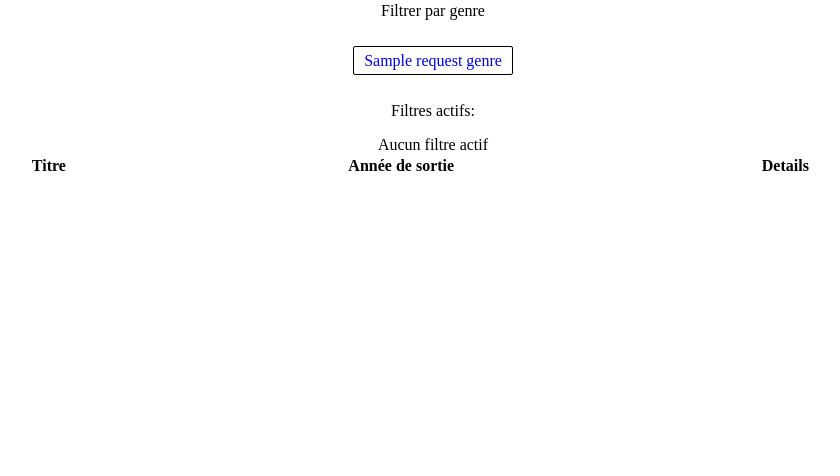
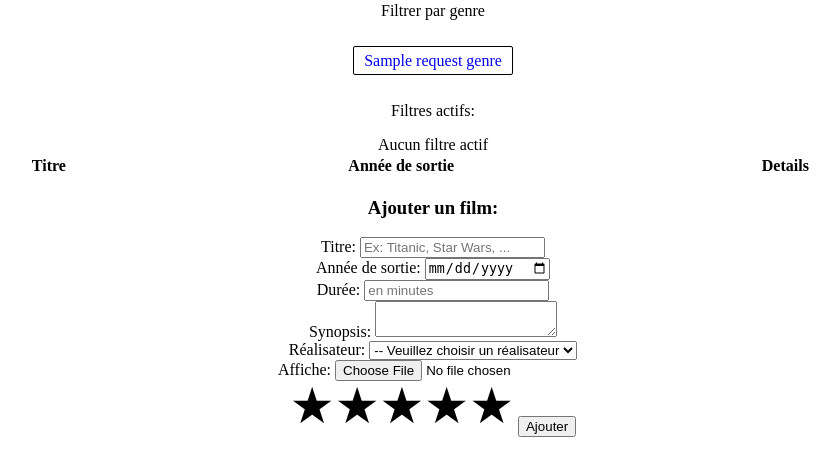
Before and after one commit to baku67/ELAN_MVC_cinema, a PHP site: template view/listMovies.php in a window 1280 px wide. Shown: the part 133-609 px from the top of the page, without its empty margins (207-1047 px from the left). Run offline with PHP 8.4, Linux system fonts and the light colour scheme; the template is opened without the code that fills it: most values are stand-ins (such as "Sample title", 1, 10 or a date in 2020); data that the repository does not hold is empty.

Commit message:
WIP form ajout film + Roles casting

```diff
--- a/public/css/style.css
+++ b/public/css/style.css
@@ -41,3 +41,73 @@ table {
     color: red;
     font-size: 1.7em;
 }
+
+
+
+
+/* Rating stars */
+.rating {
+    display: inline-block;
+    position: relative;
+    height: 50px;
+    line-height: 50px;
+    font-size: 50px;
+  }
+
+  .rating label {
+    position: absolute;
+    top: 0;
+    left: 0;
+    height: 100%;
+    cursor: pointer;
+  }
+
+  .rating label:last-child {
+    position: static;
+  }
+
+  .rating label:nth-child(1) {
+    z-index: 5;
+  }
+
+  .rating label:nth-child(2) {
+    z-index: 4;
+  }
+
+  .rating label:nth-child(3) {
+    z-index: 3;
+  }
+
+  .rating label:nth-child(4) {
+    z-index: 2;
+  }
+
+  .rating label:nth-child(5) {
+    z-index: 1;
+  }
+
+  .rating label input {
+    position: absolute;
+    top: 0;
+    left: 0;
+    opacity: 0;
+  }
+
+  .rating label .icon {
+    float: left;
+    color: transparent;
+  }
+
+  .rating label:last-child .icon {
+    color: #000;
+  }
+
+  .rating:not(:hover) label input:checked ~ .icon,
+  .rating:hover label:hover input ~ .icon {
+    color: #09f;
+  }
+
+  .rating label input:focus:not(:checked) ~ .icon:last-child {
+    color: #000;
+    text-shadow: 0 0 5px #09f;
+  }
--- a/view/listMovies.php
+++ b/view/listMovies.php
@@ -83,6 +83,96 @@
     </table>
 
 
+    <form action="index.php" method="POST">
+        <h3>Ajouter un film:</h3>
+        <input type="hidden" name="addMovieForm">
+        <div>
+            <label for="movieTitle">Titre:</label>
+            <input name="movieTitle" type="text" placeholder="Ex: Titanic, Star Wars, ...">
+        </div>
+        <div>
+            <label for="moviePublishDate">Année de sortie:</label>
+            <!-- <input name="moviePublishDate" type="number" min="1900" max="2099" step="1" value="2023"> -->
+            <input name="moviePublishDate" type="date">
+        </div>
+        <div>
+            <label for="movieLength">Durée:</label>
+            <input name="movieLength" type="number" placeholder="en minutes">
+        </div>
+        <div>
+            <label for="movieSynopsis">Synopsis:</label>
+            <textarea name="movieSynopsis"></textarea>
+        </div>
+        <div>
+            <label for="movieDirector">Réalisateur:</label>
+            <select name="movieDirector">
+                <option value="">-- Veuillez choisir un réalisateur</option>
+                <?php
+                    foreach ($requestDirectorsSelect->fetchAll() as $director) {
+                ?>
+                        <option value="<?= $director["director_id"] ?>"><?= $director["Director"] ?></option>
+                <?php
+                    }
+                ?>
+            </select>
+        </div>
+        <div>
+            <label for="movieImage">Affiche:</label>
+            <input type="file" name="movieImage" accept="image/png, image/jpeg">
+        </div>
+
+
+
+
+        <div class="rating">
+            <label>
+                <input type="radio" name="stars" value="1" />
+                <span class="icon">★</span>
+            </label>
+            <label>
+                <input type="radio" name="stars" value="2" />
+                <span class="icon">★</span>
+                <span class="icon">★</span>
+            </label>
+            <label>
+                <input type="radio" name="stars" value="3" />
+                <span class="icon">★</span>
+                <span class="icon">★</span>
+                <span class="icon">★</span>
+            </label>
+            <label>
+                <input type="radio" name="stars" value="4" />
+                <span class="icon">★</span>
+                <span class="icon">★</span>
+                <span class="icon">★</span>
+                <span class="icon">★</span>
+            </label>
+            <label>
+                <input type="radio" name="stars" value="5" />
+                <span class="icon">★</span>
+                <span class="icon">★</span>
+                <span class="icon">★</span>
+                <span class="icon">★</span>
+                <span class="icon">★</span>
+            </label>
+        </div>
+
+
+
+        <input type="submit" value="Ajouter">
+
+
+        <script>
+            $(':radio').change(function() {
+                console.log('New star rating: ' + this.value);
+            });
+        </script>
+
+
+
+    </form>
+
+
 
 
 <?php
--- a/view/movieDetails.php
+++ b/view/movieDetails.php
@@ -17,7 +17,11 @@
     <?php
     foreach ($requestCasting->fetchAll() as $actor) {
     ?>
-        <a href="index.php?action=actorDetails&id=<?= $actor["actor_id"] ?>"><?= $actor["acteur"] ?></a><br>
+        <p style="display:inline-flex;">
+            <a href="index.php?action=actorDetails&id=<?= $actor["actor_id"] ?>"><?= $actor["acteur"] ?></a>
+            <span>&nbsp;dans le rôle de <?= $actor["role_name"] ?></span>
+        </p>
+        <br>
 
     <?php
     }
```
Also changed, not shown: controller/MoviesController.php (+8 -1 lines).
